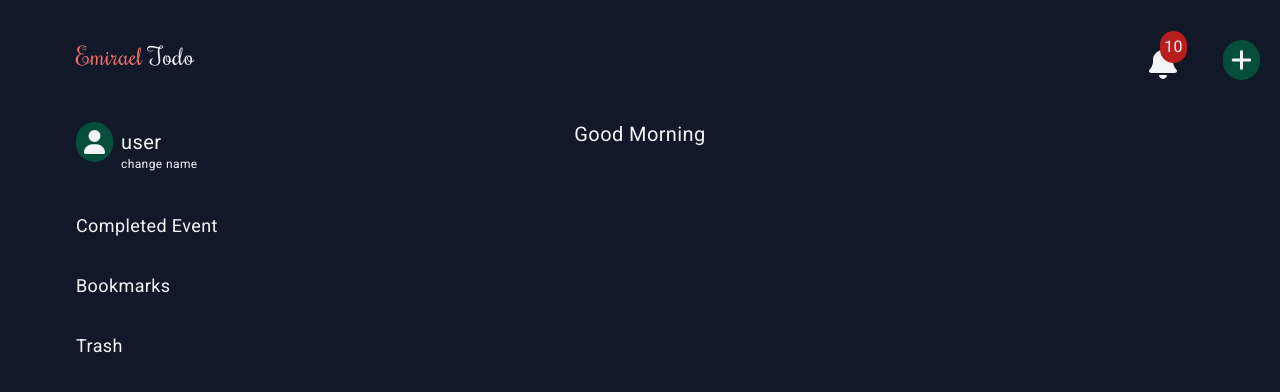
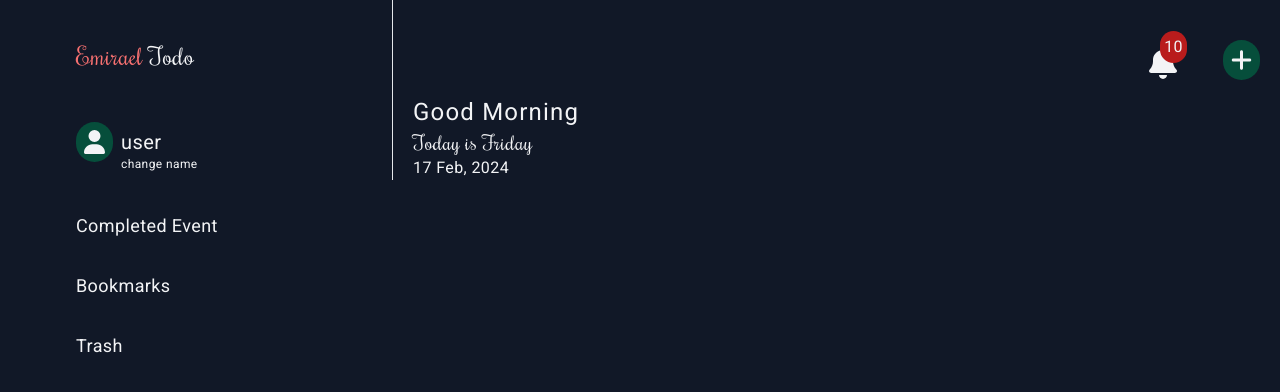
Before and after one commit to Emiraell/Advanced-TodoList-App, a React (Vite) app: page /home in a window 1280 px wide. Shown: the top 392 px of the page. Built offline with nearby package versions, Linux system fonts and the light colour scheme.

Commit message:
add: date

```diff
--- a/src/components/Header.tsx
+++ b/src/components/Header.tsx
@@ -23,17 +23,17 @@ export default function Header() {
               icon={faUser}
               className={`h-8 ${
                 menuClicked && "hidden"
-              } lg:hidden bg-emerald-900 p-3 rounded-full`}
+              } md:hidden bg-emerald-900 p-3 rounded-full`}
             />{" "}
             <div
               className={`flex font-rochester items-center justify-between text-2xl  ${
                 !menuClicked && "hidden"
-              } lg:block`}
+              } md:block`}
             >
               <p>
                 <span className="text-red-400 ">Emirael</span> Todo
               </p>
-              <FontAwesomeIcon icon={faX} className={`h-5 lg:hidden`} />
+              <FontAwesomeIcon icon={faX} className={`h-5 md:hidden`} />
             </div>
           </div>
           <SideNav menuClicked={menuClicked} />
--- a/src/components/SideNav.tsx
+++ b/src/components/SideNav.tsx
@@ -26,7 +26,7 @@ export default function SideNav({ menuClicked }: clickedMenu) {
   const [editUser, setEditUser] = useState<boolean>(false);
   return (
     <div>
-      <div className={`${!menuClicked && "hidden"} lg:block my-10`}>
+      <div className={`${!menuClicked && "hidden"} md:block my-10`}>
         <div className="flex items-center tracking-wide">
           <FontAwesomeIcon
             icon={faUser}
--- a/src/pages/AddEvent.tsx
+++ b/src/pages/AddEvent.tsx
@@ -3,7 +3,9 @@ import * as yup from "yup";
 import { yupResolver } from "@hookform/resolvers/yup";
 import { useAppDispatch } from "../store/store";
 import { addTask } from "../store/features/Tasks";
-import { useNavigate } from "react-router-dom";
+import { Link, useNavigate } from "react-router-dom";
+import { FontAwesomeIcon } from "@fortawesome/react-fontawesome";
+import { faArrowLeft } from "@fortawesome/free-solid-svg-icons";
 
 interface TaskState {
   title: string;
@@ -26,20 +28,22 @@ export default function AddEvent() {
 
   const navigate = useNavigate();
 
-  const addTas = (data: TaskState) => {
+  const addTodo = (data: TaskState) => {
     dispatch(addTask(data));
-    //console.log(data, "submitted");
     navigate("/home");
   };
 
   return (
     <div className="m-auto w-[85%] md:w-[60%] lg:w-[40%] ">
-      <p className="text-center text-2xl text-emerald-400 py-12 font-bold font-montserrat">
-        New Task
-      </p>
+      <div className="py-12 text-2xl text-emerald-400  font-bold flex items-center">
+        <Link to="/home">
+          <FontAwesomeIcon icon={faArrowLeft} className="pl-4" />
+        </Link>
+        <p className="font-montserrat px-20 md:px-32 lg:px-36">New Task</p>
+      </div>
 
       <form
-        onSubmit={handleSubmit(addTas)}
+        onSubmit={handleSubmit(addTodo)}
         className="shadow-lg bg-gray-950 text-lg tracking-wider font-poppins p-5 rounded-lg"
       >
         {/* tittle */}
--- a/src/pages/Home.tsx
+++ b/src/pages/Home.tsx
@@ -2,25 +2,57 @@ import { EffectCallback, useEffect, useState } from "react";
 import Header from "../components/Header";
 
 export default function Home() {
-  const date: any = new Date();
-  const hour: number = date.getHours();
-  let [greeting, setGreeting] = useState<string>();
+  let fullDate: any = new Date();
+
+  const [greeting, setGreeting] = useState<string>();
+  const [day, setDay] = useState<string>();
+  const date: number = fullDate.getDate();
+  const [month, setMonth] = useState<string>();
+  const year: number = fullDate.getFullYear();
 
   useEffect((): ReturnType<EffectCallback> => {
-    if (hour > 0 && hour < 12) {
-      setGreeting("Good Morning");
-    } else if (hour > 11 && hour < 16) {
-      setGreeting("Good Afternoon");
-    } else {
-      setGreeting("Good Evening");
-    }
+    const hour: number = fullDate.getHours();
+    hour > 0 && hour < 12 && setGreeting("Good Morning");
+    hour > 11 && hour < 16 && setGreeting("Good Afternoon");
+    hour >= 16 && setGreeting("Good Evening");
+
+    const day: number = fullDate.getDay();
+    day === 0 && setDay("Sunday");
+    day === 1 && setDay("Monday");
+    day === 2 && setDay("Tuesday");
+    day === 3 && setDay("Wednesday");
+    day === 4 && setDay("Thursday");
+    day === 6 && setDay("Friday");
+    day === 7 && setDay("Saturday");
+
+    const month: number = fullDate.getMonth();
+    month === 0 && setMonth("Jan");
+    month === 1 && setMonth("Feb");
+    month === 2 && setMonth("Mar");
+    month === 3 && setMonth("Apr");
+    month === 4 && setMonth("May");
+    month === 5 && setMonth("Jun");
+    month === 6 && setMonth("Jul");
+    month === 7 && setMonth("Aug");
+    month === 8 && setMonth("Sep");
+    month === 9 && setMonth("Oct");
+    month === 10 && setMonth("Nov");
+    month === 11 && setMonth("Dec");
+
     return (): void => {};
-  }, [hour]);
+  }, []);
+
   return (
-    <div>
-      <Header />
-      <div className="w-[100%] m-auto text-center pt-[15vh]">
-        <p className="text-xl">{greeting}</p>
+    <div className="md: grid grid-cols-4">
+      <div className=" col-span-1">
+        <Header />
+      </div>
+      <div className="m-auto w-[85%]  text-start pt-[12vh] col-span-3 md:border-l pl-5">
+        <p className="text-xl md:text-2xl tracking-wider ">{greeting}</p>
+        <p className=" font-rochester text-lg md:text-xl">Today is {day}</p>
+        <p>
+          {date} {month}, {year}
+        </p>
       </div>
     </div>
   );
```
